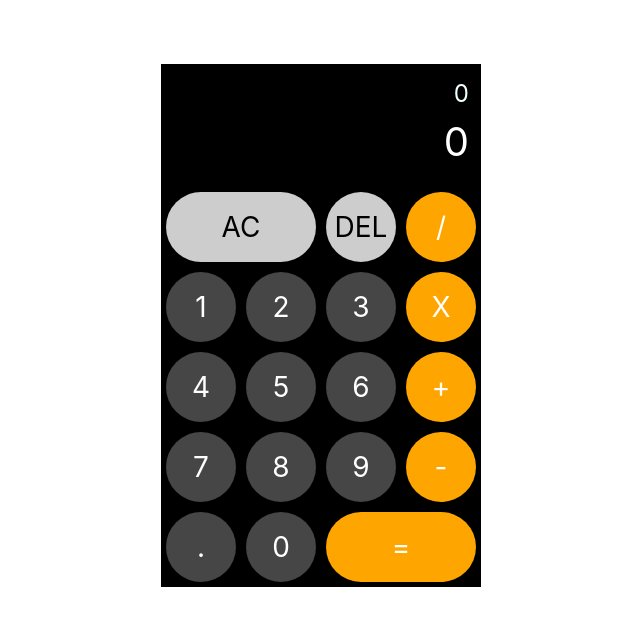
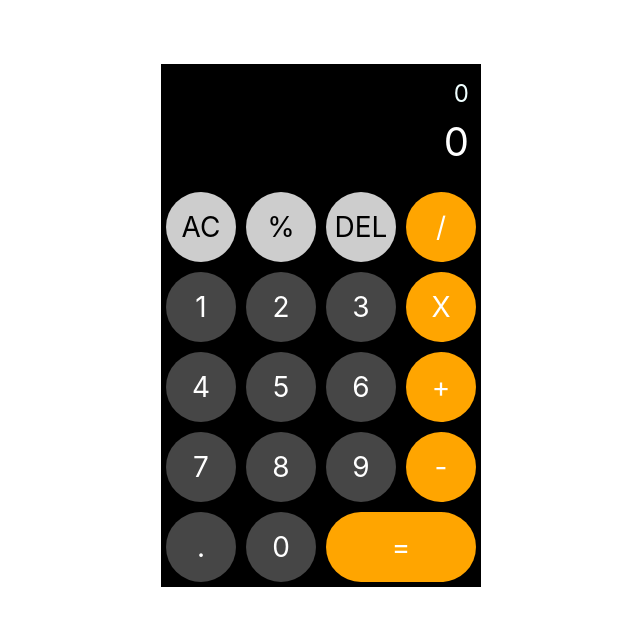
Before and after one commit to Harsh09889/ios-calculator-clone, a React (Create React App) app: page / in a window 1280 px wide. Shown: the top 626 px of the page, without its empty margins (319-959 px from the left). Built offline with nearby package versions, Linux system fonts and the light colour scheme.

Commit message:
percent added

```diff
--- a/src/App.js
+++ b/src/App.js
@@ -159,6 +159,10 @@ function App() {
     setcurrOperand(deleted)
   }
 
+  function percent(){
+    currOperand && setcurrOperand(currOperand/100)
+  }
+
   return (
 
     <div className="calculator-grid">
@@ -166,7 +170,8 @@ function App() {
         <div className='prev-operand'>{prevOperand} {currOperation}</div>
         <div className='curr-operand'>{currOperand}</div>
       </div>
-      <button className='span-two ac' onClick={() => cllickdAC()}>AC</button>
+      <button className='ac' onClick={() => cllickdAC()}>AC</button>
+      <button className='delete' onClick={() => percent()}>%</button>
       <button className='delete' onClick={() => del()}>DEL</button>
       <OperationButton operation="/" click={() => operationHandle("/")}/>
       <DigitButton digit="1" click={() => digitHandle(1)}/>
```
